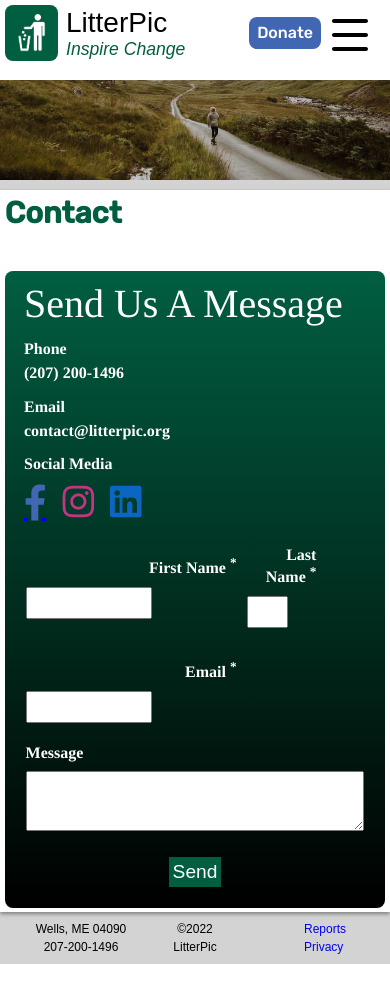
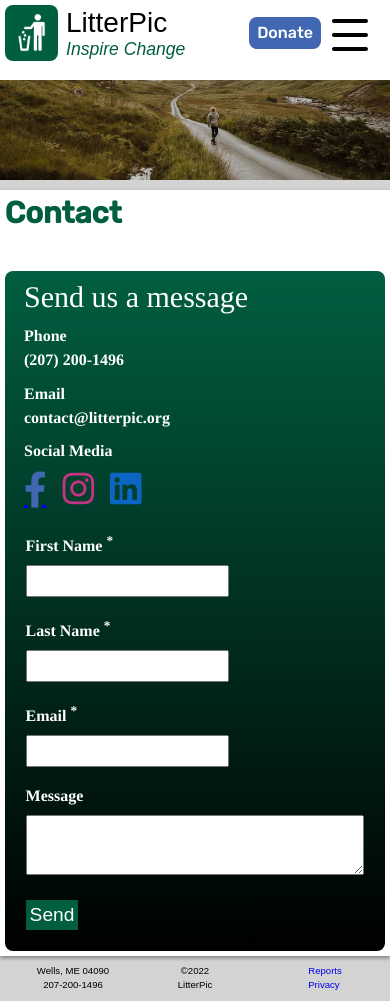
Before and after one commit to LitterPic/litterpic_org, a Next.js app: page /contact in a window 390 px wide. Before the commit the page ends 964 px from the top, so only its background shows below. Built offline with nearby package versions, Linux system fonts and the light colour scheme; no server answers.

Commit message:
Fixes to layouts, contact us form, nav bar, styling, and other various fixes.

```diff
--- a/next.config.js
+++ b/next.config.js
@@ -2,4 +2,17 @@ module.exports = {
     sassOptions: {
         includePaths: [],
     },
+    async headers() {
+        return [
+            {
+                source: '/favicon.ico',
+                headers: [
+                    {
+                        key: 'Content-Type',
+                        value: 'image/x-icon',
+                    },
+                ],
+            },
+        ];
+    },
 };
--- a/pages/contact.js
+++ b/pages/contact.js
@@ -52,7 +52,7 @@ const Contact = () => {
                     <h1 className="heading-text">Contact</h1>
                     <div className="contact-wrapper">
                         <div className="contact-container">
-                            <div className="contact-lets-chat">Send Us A Message</div>
+                            <div className="contact-lets-chat">Send us a message</div>
                             <div className="contact-phone-email-social">
                                 <div className="contact-phone">
                                     <p className="contact-heading">Phone</p>
@@ -81,8 +81,8 @@ const Contact = () => {
                                 </div>
                             </div>
                             <form onSubmit={handleSubmit} className="contact-form">
-                                <div className="form-row">
-                                    <div className="form-group">
+                                <div className="contact-form-row">
+                                    <div className="contact-form-group">
                                         <label htmlFor="firstName">
                                             First Name <sup className="required">*</sup>
                                         </label>
@@ -94,7 +94,7 @@ const Contact = () => {
                                             required
                                         />
                                     </div>
-                                    <div className="form-group">
+                                    <div className="contact-form-group">
                                         <label htmlFor="lastName">
                                             Last Name <sup className="required">*</sup>
                                         </label>
@@ -106,7 +106,7 @@ const Contact = () => {
                                             required
                                         />
                                     </div>
-                                    <div className="form-group">
+                                    <div className="contact-form-group">
                                         <label htmlFor="email">
                                             Email <sup className="required">*</sup>
                                         </label>
@@ -119,7 +119,7 @@ const Contact = () => {
                                         />
                                     </div>
                                 </div>
-                                <div className="form-group">
+                                <div className="contact-form-group">
                                     <label htmlFor="message">Message</label>
                                     <textarea
                                         id="message"
--- a/styles/contact.scss
+++ b/styles/contact.scss
@@ -23,7 +23,7 @@
   }
 }
 
-.form-group {
+.contact-form-group {
   display: flex;
   flex-direction: column;
   margin-right: 3.75rem;
@@ -42,7 +42,7 @@
   height: 5rem;
 }
 
-.form-row {
+.contact-form-row {
   align-items: center;
   column-gap: .6rem;
   display: grid;
@@ -81,8 +81,6 @@
 
 #contact-submit-button {
   display: flex;
-  margin-left: auto;
-  margin-right: auto;
   margin-top: .6rem;
 }
 
@@ -152,7 +150,7 @@
   }
 
 
-  .form-group {
+  .contact-form-group {
     display: flex;
     flex-direction: column;
     margin-right: 0;
@@ -183,7 +181,7 @@
     width: 50%;
   }
 
-  .form-row {
+  .contact-form-row {
     align-items: center;
     column-gap: 0;
     display: grid;
@@ -200,7 +198,7 @@
   }
 
   .contact-lets-chat {
-    font-size: 2.5rem;
+    font-size: 1.875rem;
     font-weight: normal;
     margin-left: .6rem;
   }
@@ -227,8 +225,6 @@
 
   #contact-submit-button {
     display: flex;
-    margin-left: auto;
-    margin-right: auto;
     margin-top: .6rem;
   }
 
@@ -277,8 +273,6 @@
 
   #contact-submit-button {
     display: flex;
-    margin-left: auto;
-    margin-right: auto;
     margin-top: .6rem;
   }
 }
--- a/styles/footer.scss
+++ b/styles/footer.scss
@@ -64,14 +64,14 @@
     padding-top: .5rem;
 
     &-column-1 {
-      padding-left: 2rem;
+      padding-left: 1rem;
     }
 
     &-column-1,
     &-column-2,
     &-column-3 {
       p {
-        font-size: .75rem;
+        font-size: .6rem;
       }
     }
 
@@ -80,7 +80,7 @@
         line-height: 1.5;
 
         &:link {
-          font-size: .75rem;
+          font-size: .6rem;
         }
       }
     }
--- a/styles/styles.css
+++ b/styles/styles.css
@@ -163,12 +163,12 @@
   text-align: center;
 }
 
-.form-group {
+.contact-form-group {
   display: flex;
   flex-direction: column;
   margin-right: 3.75rem;
 }
-.form-group label {
+.contact-form-group label {
   margin-bottom: 0.3rem;
 }
 
@@ -181,7 +181,7 @@
   height: 5rem;
 }
 
-.form-row {
+.contact-form-row {
   align-items: center;
   column-gap: 0.6rem;
   display: grid;
@@ -219,8 +219,6 @@
 
 #contact-submit-button {
   display: flex;
-  margin-left: auto;
-  margin-right: auto;
   margin-top: 0.6rem;
 }
 
@@ -280,12 +278,12 @@
     font-size: 1rem;
     font-weight: bold;
   }
-  .form-group {
+  .contact-form-group {
     display: flex;
     flex-direction: column;
     margin-right: 0;
   }
-  .form-group label {
+  .contact-form-group label {
     margin-bottom: 0.3rem;
   }
   .required {
@@ -305,7 +303,7 @@
     height: 15rem;
     width: 50%;
   }
-  .form-row {
+  .contact-form-row {
     align-items: center;
     column-gap: 0;
     display: grid;
@@ -320,7 +318,7 @@
     row-gap: 0.6rem;
   }
   .contact-lets-chat {
-    font-size: 2.5rem;
+    font-size: 1.875rem;
     font-weight: normal;
     margin-left: 0.6rem;
   }
@@ -340,8 +338,6 @@
   }
   #contact-submit-button {
     display: flex;
-    margin-left: auto;
-    margin-right: auto;
     margin-top: 0.6rem;
   }
   .contact-submit-response {
@@ -381,8 +377,6 @@
   }
   #contact-submit-button {
     display: flex;
-    margin-left: auto;
-    margin-right: auto;
     margin-top: 0.6rem;
   }
 }
@@ -516,16 +510,16 @@
     padding-top: 0.5rem;
   }
   .footer-column-1 {
-    padding-left: 2rem;
+    padding-left: 1rem;
   }
   .footer-column-1 p, .footer-column-2 p, .footer-column-3 p {
-    font-size: 0.75rem;
+    font-size: 0.6rem;
   }
   .footer-column-3 a {
     line-height: 1.5;
   }
   .footer-column-3 a:link {
-    font-size: 0.75rem;
+    font-size: 0.6rem;
   }
 }
 .overlay {
@@ -985,25 +979,27 @@ p .index-inspire-change-text {
   padding-top: 0.3rem;
   width: 100%;
 }
-.nav-bar a {
+.nav-bar a,
+.nav-bar .nav-link {
   color: #000;
   font-size: 1.75rem;
   font-weight: lighter;
   margin-left: 0.5rem;
   margin-right: 0.5rem;
   text-decoration: none;
-  transition: color 0.5s ease;
-}
-.nav-bar a:hover {
+  transition: color 0.1s ease;
+}
+.nav-bar a:hover,
+.nav-bar .nav-link:hover {
   color: #4caf50;
 }
 .nav-bar .nav-link {
   font-size: 1.5rem;
 }
 .nav-bar .nav-links {
+  align-items: center;
   display: flex;
   position: relative;
-  align-items: center;
 }
 .nav-bar .nav-links a {
   background-color: transparent;
@@ -1033,6 +1029,21 @@ p .index-inspire-change-text {
 }
 
 @media (max-width: 76.5rem) {
+  .nav-bar a {
+    font-size: 1.5rem;
+  }
+  .nav-bar .nav-links {
+    background-color: #d3d3d3;
+    box-shadow: 0 8px 16px rgba(0, 0, 0, 0.1);
+    display: none;
+    flex-direction: column;
+    margin-top: 0.5rem;
+    padding: 0.5rem;
+    position: absolute;
+    right: 0.5rem;
+    top: 7%;
+    z-index: 100;
+  }
   .nav-bar .nav-toggle {
     align-items: center;
     cursor: pointer;
@@ -1052,43 +1063,42 @@ p .index-inspire-change-text {
     height: 3rem;
     width: 3rem;
   }
-  .nav-bar .nav-links {
-    background-color: #d3d3d3;
-    box-shadow: 0 8px 16px rgba(0, 0, 0, 0.1);
-    display: none;
-    flex-direction: column;
-    margin-top: 0.5rem;
-    padding: 0.5rem;
-    position: absolute;
-    right: 0.5rem;
-    top: 8%;
-    z-index: 100;
-  }
   .nav-bar.mobile-nav .nav-links.show-navlinks {
     display: flex;
   }
   .hide {
     display: grid;
   }
+  .nav-links-desktop .nav-link {
+    color: #000;
+    cursor: pointer;
+    font-size: 1.5rem;
+    font-weight: lighter;
+    margin-left: 0;
+    margin-right: 0.5rem;
+    text-decoration: none;
+    transition: color 0.1s ease;
+  }
+  .nav-links-desktop .nav-link:hover {
+    color: #4caf50;
+  }
 }
 @media (max-width: 102.25rem) and (orientation: landscape) {
+  .nav-links-desktop .nav-link {
+    color: #000;
+    cursor: pointer;
+    font-size: 1.5rem;
+    font-weight: lighter;
+    margin-left: 0;
+    margin-right: 0.5rem;
+    text-decoration: none;
+    transition: color 0.1s ease;
+  }
+  .nav-links-desktop .nav-link:hover {
+    color: #4caf50;
+  }
   .nav-bar .nav-links {
-    background-color: #d3d3d3;
-    box-shadow: 0 8px 16px rgba(0, 0, 0, 0.1);
-    display: none;
-    flex-direction: column;
-    margin-top: 0.5rem;
-    padding: 0.5rem;
-    position: absolute;
-    right: 0.5rem;
-    top: 20%;
-    z-index: 100;
-  }
-  .nav-bar.mobile-nav .nav-links.show-navlinks {
-    display: flex;
-  }
-  .hide {
-    display: grid;
+    top: 15%;
   }
 }
 .profile-content {
@@ -1376,6 +1386,10 @@ p .index-inspire-change-text {
   padding-right: 1rem;
 }
 
+.profile-image {
+  display: flex;
+  justify-content: start;
+}
 .profile-image img {
   border-radius: 50%;
   height: 40px;
@@ -1415,6 +1429,7 @@ p .index-inspire-change-text {
 .post-description {
   font-family: inherit;
   font-size: 1rem;
+  height: auto;
   padding: 1rem 2rem;
   width: auto;
 }
@@ -1429,6 +1444,10 @@ p .index-inspire-change-text {
 }
 
 @media (max-width: 76.5rem) {
+  .profile-image {
+    justify-content: center;
+    padding-right: 0;
+  }
   .post-username-location {
     display: grid;
     grid-template-columns: 20% 40% 40%;
@@ -1441,7 +1460,7 @@ p .index-inspire-change-text {
     align-items: center;
     display: flex;
     font-size: 0.75rem;
-    justify-content: center;
+    justify-content: start;
   }
   .post-location a {
     font-size: 0.75rem;
@@ -1475,6 +1494,10 @@ p .index-inspire-change-text {
   }
 }
 @media (max-width: 102.25rem) and (orientation: landscape) {
+  .profile-image {
+    justify-content: center;
+    padding-right: 0;
+  }
   .post-username-location {
     display: grid;
     grid-template-columns: 20% 40% 40%;
@@ -1487,7 +1510,7 @@ p .index-inspire-change-text {
     align-items: center;
     display: flex;
     font-size: 0.75rem;
-    justify-content: center;
+    justify-content: start;
   }
   .post-location a {
     font-size: 0.75rem;
@@ -1582,7 +1605,9 @@ p .index-inspire-change-text {
 .table td,
 .table th {
   border: 0.06rem solid #ddd;
+  max-width: 150px;
   padding: 1rem;
+  word-wrap: break-word;
 }
 
 .highlight {
@@ -1815,6 +1840,7 @@ h1.heading-text {
 
 h2 {
   font-family: Rubik, Times, sans-serif;
+  font-weight: normal;
 }
 h2.heading-text {
   color: #015e41;
--- a/styles/styles.scss
+++ b/styles/styles.scss
@@ -53,6 +53,7 @@ h1 {
 
 h2 {
   font-family: Rubik, Times, sans-serif;
+  font-weight: normal;
 
   &.heading-text {
     color: $litterpic-green;
@@ -123,7 +124,6 @@ textarea {
     padding: 3rem;
   }
 }
-
 
 // Media Query for Mobile Devices
 @media (max-width: 76.5rem) {
--- a/styles/volunteer.scss
+++ b/styles/volunteer.scss
@@ -75,7 +75,9 @@
   td,
   th {
     border: .06rem solid $table-gray;
+    max-width: 150px;
     padding: 1rem;
+    word-wrap: break-word;
   }
 }
 
```
Also changed, not shown: styles/navbar.scss (+67 -41 lines), styles/stories.scss (+16 -2 lines), 2 other files (tests, documents, lock files or other folders). Lines whose indentation alone changed are shown as unchanged.
